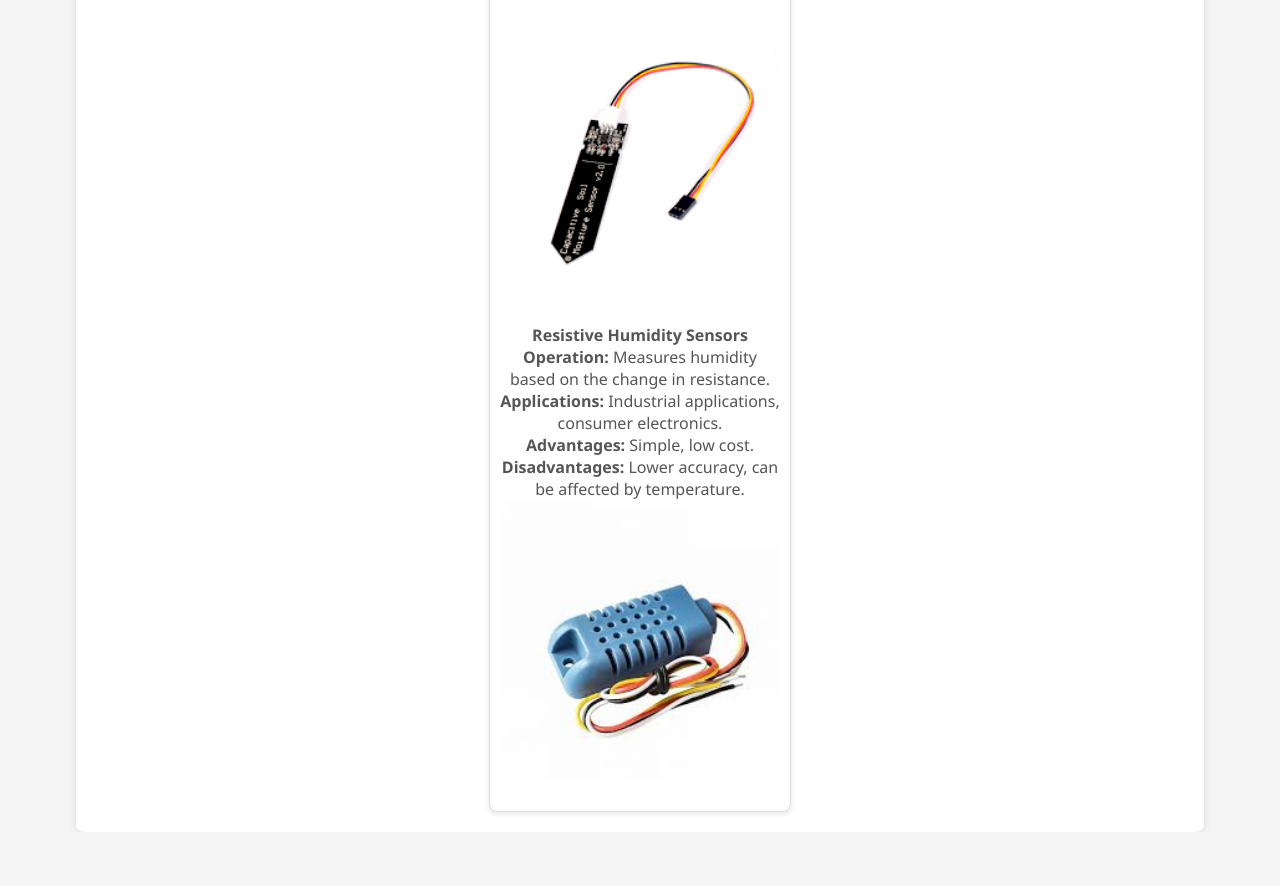
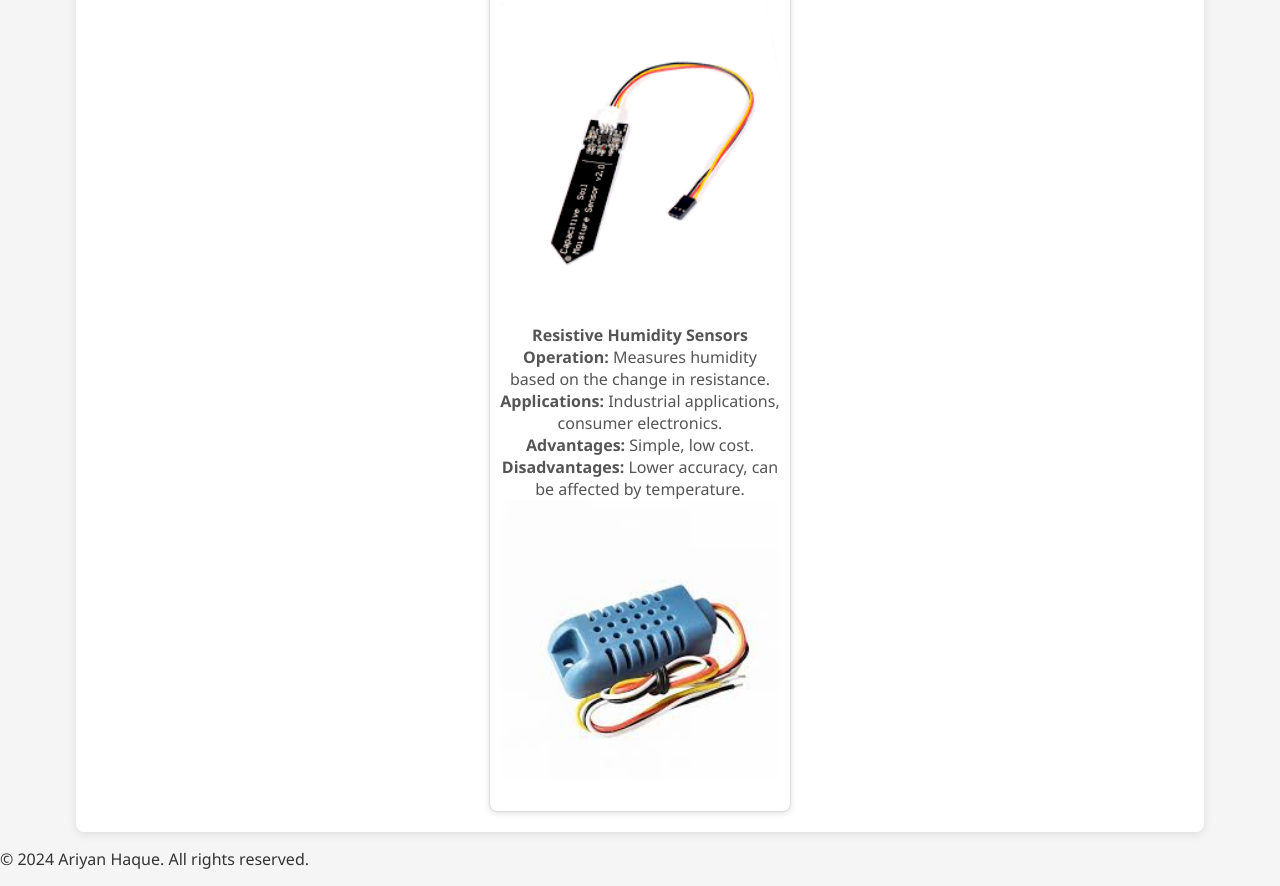
Before and after one commit to mrariyanhaque/stemlab, a plain HTML site: page sensors.html in a window 1280 px wide. Shown: the part 10009-10895 px from the top of the page. Before the commit the page ends 10841 px from the top, so only its background shows below. Drawn offline with Linux system fonts and the light colour scheme.

Commit message:
Update sensors.html

```diff
--- a/sensors.html
+++ b/sensors.html
@@ -201,5 +201,9 @@
             <!-- Add more sensors as needed -->
         </div>
     </div>
+        <footer>
+        <p>&copy; 2024 Ariyan Haque. All rights reserved.</p>
+
+    </footer>
 </body>
 </html>
```
